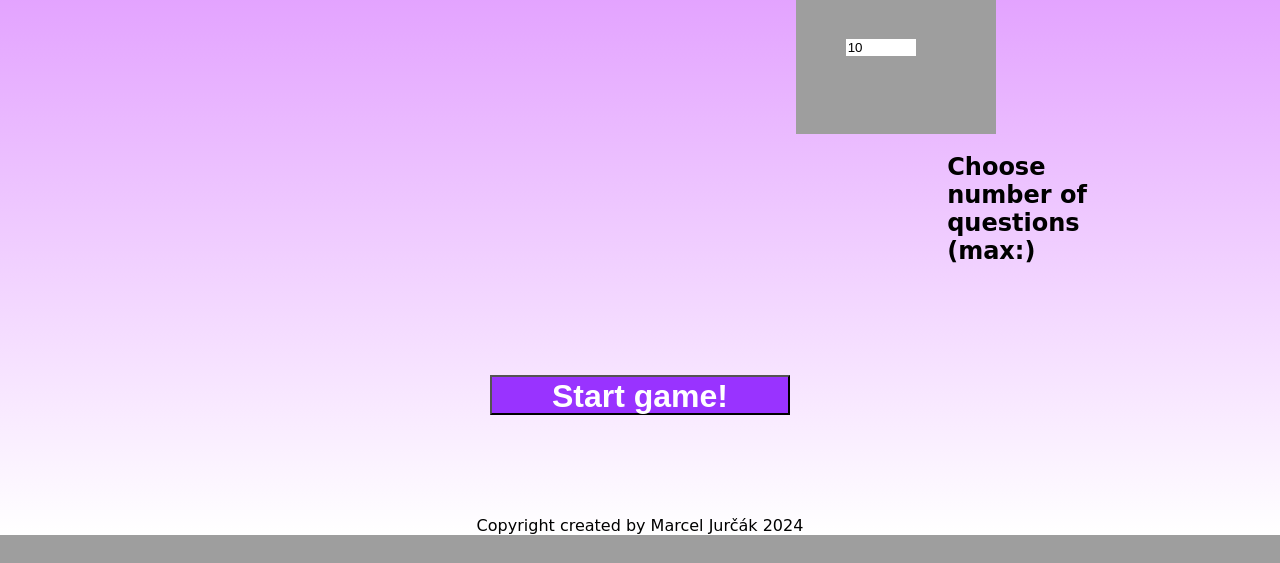
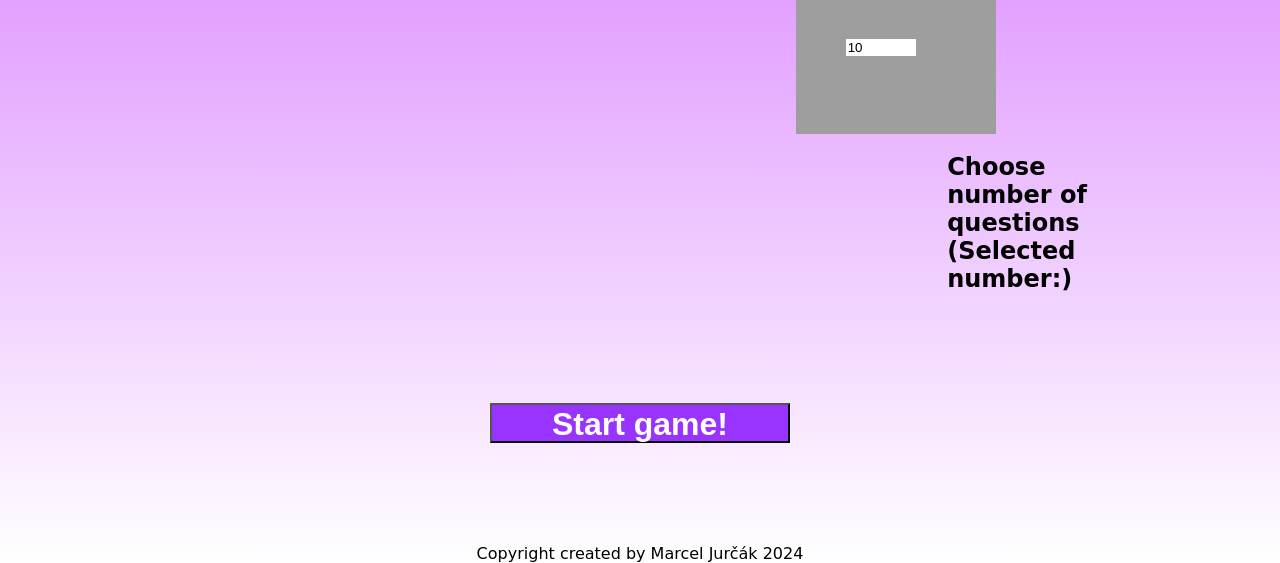
Before and after one commit to Shortyss/Quiz, a Django app: page / in a window 1280 px wide. Shown: the part 913-1476 px from the top of the page. Before the commit the page ends 1448 px from the top, so only its background shows below. Run offline with Django 5.2, Linux system fonts and the light colour scheme; data that the repository does not hold is empty; some web fonts are replaced; grey boxes are pictures that could not be loaded.

Commit message:
repair start quiz

```diff
--- a/viewer/static/viewer/script.js
+++ b/viewer/static/viewer/script.js
@@ -1,46 +1,58 @@
-const categorySelect = document.querySelector('select[name="category"]');
+document.addEventListener("DOMContentLoaded", function() {
+
+  const categorySelect = document.getElementById('category');
   const difficultySelect = document.querySelector('select[name="difficulty"]');
   const quantityInput = document.querySelector('input[name="quantity"]');
   const availableQuestionsElement = document.getElementById('available_questions');
   const startGameButton = document.getElementById('start_game_button');
 
   async function updateMaxQuestions() {
-  const category = categorySelect.value;
+    const categoryId = categorySelect.selectedOptions[0].value;
     const difficulty = difficultySelect.value;
+    const amount = quantityInput.value;
+
+    console.log('Selected category:', categoryId);
+    console.log('Selected difficulty:', difficulty);
 
     try {
-    const response = await fetch(`https://opentdb.com/api.php?amount=500&category=${category}&difficulty=${difficulty}`);
+      const response = await fetch(`https://opentdb.com/api.php?amount=${amount}&category=${categoryId}&difficulty=${difficulty}`);
       const data = await response.json();
+      console.log(JSON.stringify(data));
 
-    const maxQuestions = data.results.length;
+      if (response.status === 429) {
+        console.error('API limit exceeded. Try again later.');
+        return;
+      }
 
-    availableQuestionsElement.textContent = maxQuestions;
+      if (data.response_code === 0) {
+        const availableQuestions = data.results.length;
+        availableQuestionsElement.textContent = availableQuestions;
+
         const enteredQuantity = parseInt(quantityInput.value);
-    const isQuantityValid = !isNaN(enteredQuantity) && enteredQuantity <= maxQuestions;
+        const isQuantityValid = !isNaN(enteredQuantity) && enteredQuantity <= availableQuestions;
         startGameButton.disabled = !isQuantityValid;
+      } else if (data.response_code === 1) {
+        availableQuestionsElement.textContent = 'Insufficient number of questions reduce the number.';
+        startGameButton.disabled = true;
+      } else {
+        console.error('API error:', data.results[0].error);
+        availableQuestionsElement.textContent = 'Error retrieving data.';
+        startGameButton.disabled = true;
+      }
     } catch (error) {
       console.error('Error fetching data:', error);
+      availableQuestionsElement.textContent = 'Error retrieving data.';
+      startGameButton.disabled = true;
     }
   }
 
   categorySelect.addEventListener('change', updateMaxQuestions);
   difficultySelect.addEventListener('change', updateMaxQuestions);
-quantityInput.addEventListener('input', updateMaxQuestions);
+  quantityInput.addEventListener('input', function(event) {
+    setTimeout(function() {
+        updateMaxQuestions(event);
+        }, 700);
+    });
 
   updateMaxQuestions();
-
-//
-//<svg xmlns="http://www.w3.org/2000/svg" viewBox="0 0 300 150" preserveAspectRatio="none">
-//<defs>
-//<style>
-//	path {
-//		fill: white;
-//		stroke: #231F20;
-//		stroke-width: 4;
-//		stroke-linejoin: miter;
-//		vector-effect: non-scaling-stroke;
-//	}
-//</style>
-//</defs>
-//<path d="M32.7,18.3c11,5,33.3,3.3,37-11.3 c11.7,8.7,40,11.3,54.7,0c7.3,10,36.7,13.3,46,0c0.3,8,29,16.7,39.3,11.7C202.3,27,212,40.7,229,42c-11.7,6-7.7,28.3,0,32.7 c-11,1-14.3,12.3-14.3,12.3l34.7,25.3l-12.7,2.3l36.7,21l-52.9-12.6l6.2-6.4l-28.3-16.3c0,0-14.7,14-14.3,19.3 c-10-5-36,3.7-44.3,13.3c-9.7-13.7-40.3-12.7-56-2c-7-10.3-37.7-11.7-48.7-10.7c7.2-9.7-9.3-31.7-27-35c14-5,19.7-34.3,6.7-40.7 C30.3,43.3,39.7,28,32.7,18.3z"/>
-//</svg>
+});
--- a/viewer/static/viewer/styles.css
+++ b/viewer/static/viewer/styles.css
@@ -68,17 +68,17 @@ input {
     width: 70px;
 }
 
-.category {
+.category-box {
     width: 60%;
     margin-left: 10px;
 }
 
-.difficulty {
+.difficulty-box {
     width: 40%;
     margin-left: 20%;
 }
 
-.count {
+.count-box {
     width: 40%;
     margin-left: 50%;
 }
@@ -167,7 +167,7 @@ button {
 .text-question {
     font-size: 2em;
     text-align: center;
-    max-width: 80%
+    max-width: 80%;
     margin-left: auto;
     margin-right: auto;
 }
@@ -178,6 +178,9 @@ button {
     align-items: flex-start;
     font-size: 1.4em;
     margin-top: 20px;
+    max-width: 60%;
+    margin-left: auto;
+    margin-right: 0;
 }
 
 input[type="radio"] {
--- a/viewer/templates/index.html
+++ b/viewer/templates/index.html
@@ -7,10 +7,10 @@
         <form method="post" action="/start_game">
             <div class="start_form">
                 {% csrf_token %}
-                <div class="category">
+                <div class="category-box">
                     <section>
                         <blockquote class="electric bubble"><span>
-                            <select name="category" class="custom-select">
+                            <select id="category" name="category" class="custom-select">
                                 {% for category in categories %}
                                     <option {% if forloop.first %} selected {% endif %} value="{{ category.id }}">{{ category.name|title }}</option>
                                 {% endfor %}
@@ -20,10 +20,10 @@
                     <h2 class="text">Chose topic</h2>
                 </div>
 
-                <div class="difficulty">
+                <div class="difficulty-box">
                     <section>
                         <blockquote class="electric bubble"><span>
-                            <select name="difficulty" class="custom-select">
+                            <select id="difficulty" name="difficulty" class="custom-select">
                                 {% for level in difficulty %}
                                     <option {% if forloop.first %}selected{% endif %} value="{{ level }}">{{ level|title }}</option>
                                 {% endfor %}
@@ -33,17 +33,17 @@
                     <h2 class="text">Choose the difficulty level</h2>
                 </div>
 
-                <div class="count">
+                <div class="count-box">
 
                 <section>
-                    <blockquote class="electric bubble"><span><input class="electric bubble" type="number" name="quantity" min="1" max="{{ amount }}" value="10"></span></blockquote>
+                    <blockquote class="electric bubble"><span><input class="electric bubble" type="number" id="quantity" name="quantity" min="1" max="{{ amount }}" value="10"></span></blockquote>
                 </section>
-                <h2 class="text">Choose number of questions (max:<span id="available_questions"></span>)</h2>
+                <h2 class="text">Choose number of questions (Selected number:<span id="available_questions"></span>)</h2>
                 </div>
             </div>
 
             <div class="start">
-                <button type="submit" class="start_game_button">Start game!</button>
+                <button type="submit" class="start_game_button" id="start_game_button">Start game!</button>
             </div>
         </form>
 
```
Lines whose indentation alone changed are shown as unchanged.
